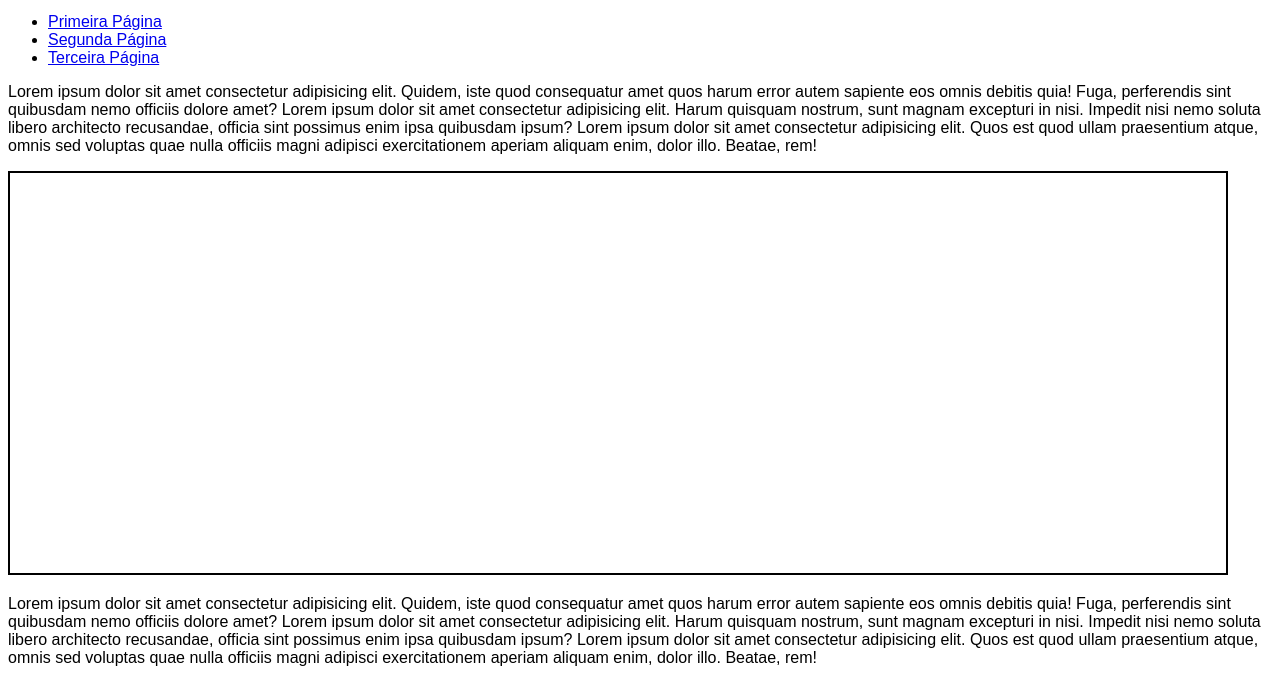
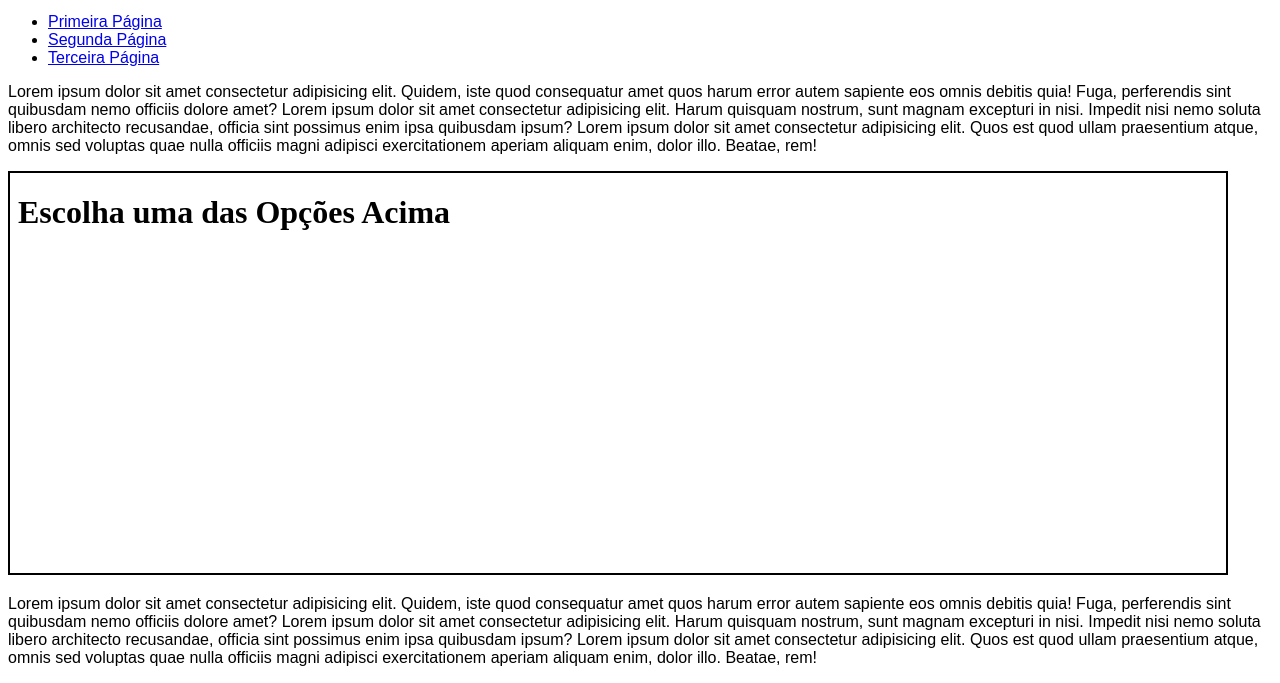
Before and after one commit to Manoel-DJS/HTML-CSS, a plain HTML site: page Exercícios/ex024/iframe003.html in a window 1280 px wide. Shown: the part 155-838 px from the top of the page. Drawn offline with Linux system fonts and the light colour scheme.

Commit message:
Update iframe003.html

```diff
--- a/Exercícios/ex024/iframe003.html
+++ b/Exercícios/ex024/iframe003.html
@@ -35,8 +35,9 @@
         Lorem ipsum dolor sit amet consectetur adipisicing elit. Harum quisquam nostrum, sunt magnam excepturi in nisi. Impedit nisi nemo soluta libero architecto recusandae, officia sint possimus enim ipsa quibusdam ipsum?
         Lorem ipsum dolor sit amet consectetur adipisicing elit. Quos est quod ullam praesentium atque, omnis sed voluptas quae nulla officiis magni adipisci exercitationem aperiam aliquam enim, dolor illo. Beatae, rem!
     </p>
-
-    <iframe name="frame" src="">
+    <!-- srcdoc, só pra colocar um título véio
+    não gostei, melhor fazer uma página só pra src normal -->
+    <iframe name="frame" srcdoc="<h1>Escolha uma das Opções Acima</h1>">
         <p>infelizmente seu navegador não é compatível</p>
     </iframe>
 
```
